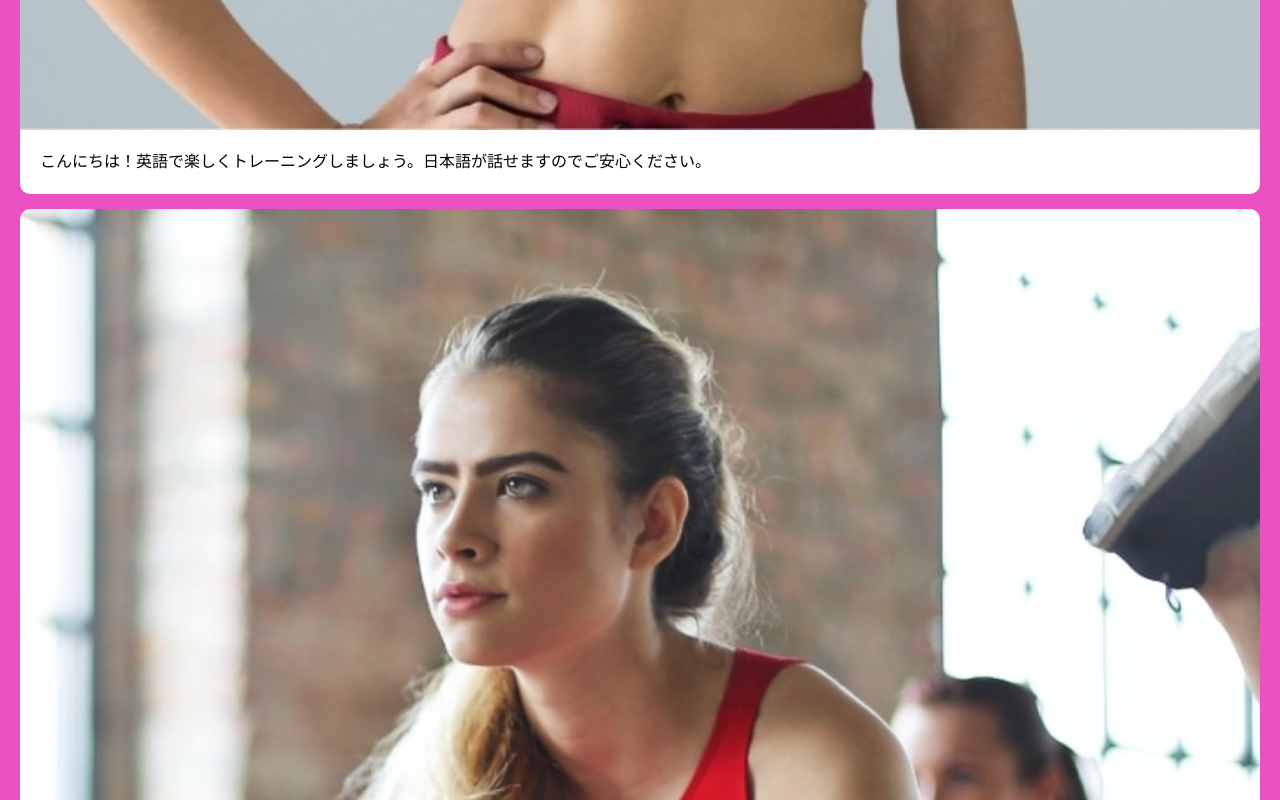
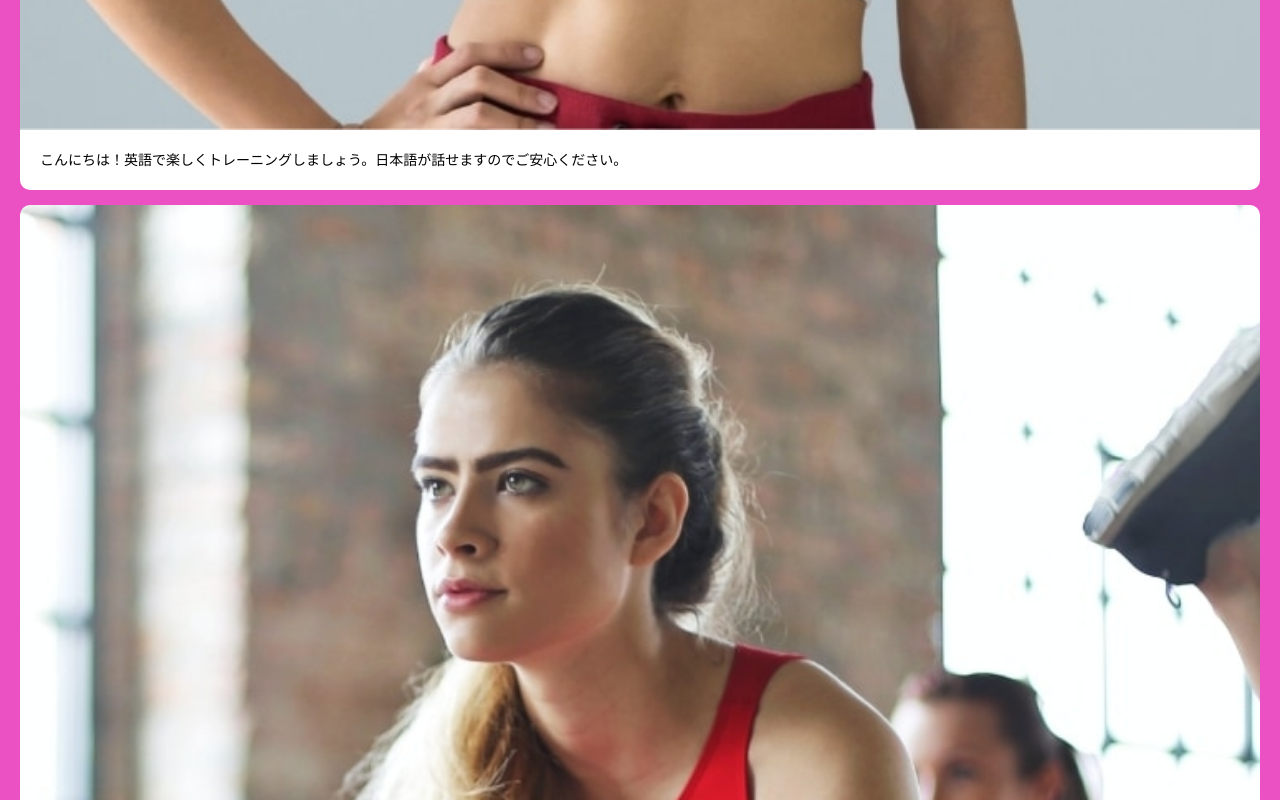
Before and after one commit to fuchsia-84/ENGBODY, a plain HTML site: page index.html in a window 1280 px wide. Shown: the part 4320-5120 px from the top of the page. Drawn offline with nearby package versions, Linux system fonts and the light colour scheme.

Commit message:
fix trainer section contents font and padding.

```diff
--- a/css/main.css
+++ b/css/main.css
@@ -303,6 +303,9 @@ a#about_link {
     margin: 0 auto 40px;
 }
 /*trainer*/
+.trainer .inner {
+    padding-bottom: 40px;
+}
 .trainer ul {
     list-style: none;
 }
@@ -354,6 +357,8 @@ a#about_link {
     border-radius: 10px 10px 0 0;
 }
 .area li p {
+    font-size: 14px;
+    line-height: 20px;
     background-color: #fff;
     padding: 20px;
     border-radius: 0 0 10px 10px;
```
